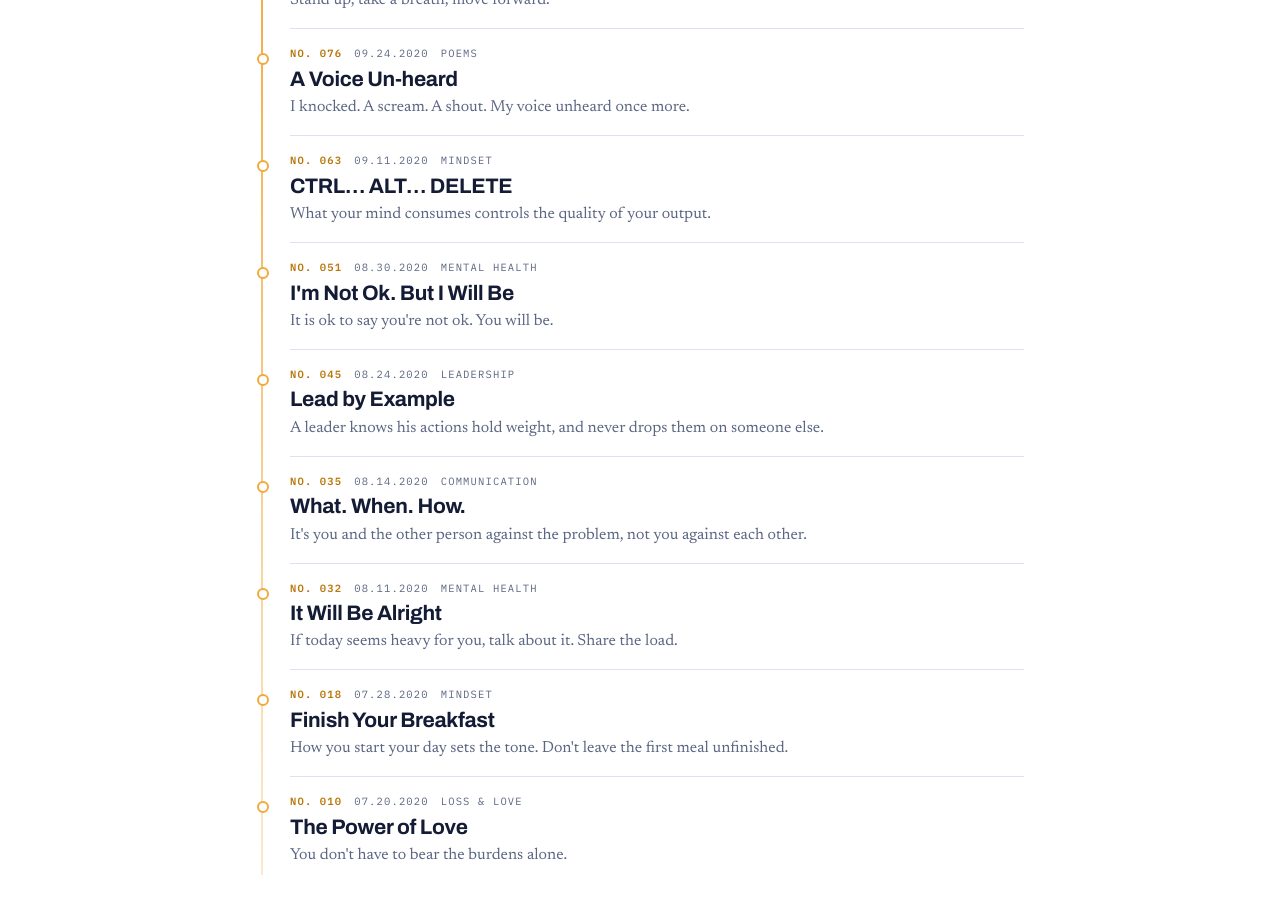
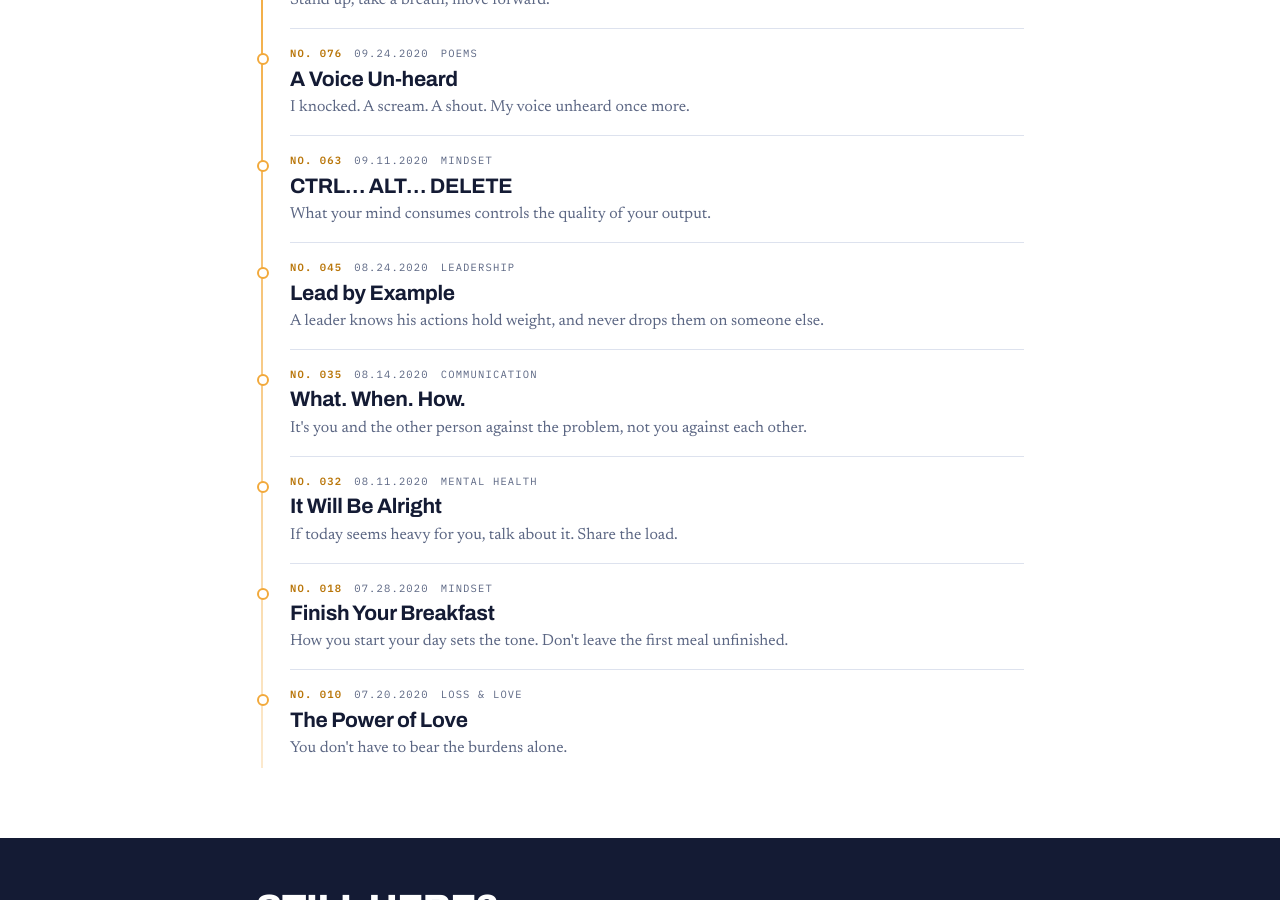
Before and after one commit to Mega-Prime/Mega-Prime.github.io, a Jekyll site: the page built from about.html, in a window 1280 px wide and 900 px high, scrolled down 1451 px. Built offline with Jekyll 4.4.1, drawn with Linux system fonts in a browser that asks for light colours; some of the changed lines change nothing that is shown.

Commit message:
Update Thought “2020-08-30-im-not-ok-but-i-will-be”

```diff
--- a/_posts/2020-08-30-im-not-ok-but-i-will-be.md
+++ b/_posts/2020-08-30-im-not-ok-but-i-will-be.md
@@ -1,15 +1,18 @@
 ---
-title: "I'm Not Ok. But I Will Be"
-topic: "Mental Health"
-summary: "It is ok to say you're not ok. You will be."
-pull: "I may be down, but I am not out. And nor are you."
-featured: true
+title: I'm Not Ok. But I Will Be
+date: 2020-08-30
+topic: Mental Health
+summary: It is ok to say you're not ok. You will be.
+pull: I may be down, but I am not out. And nor are you.
+featured: false
 comments: true
+cause: true
 ---
-Have you ever felt alone? Felt like the things you do aren't good enough? Sometimes you feel like you've been on the bench so long you don't know what to do to get back in the game. Feel like you're *not* ok? I get it.
 
-Today I feel that way, and maybe for a little while now I have felt this way. Often life throws you so many curve balls at once you don't know what to swing at. You feel this weight of uncertainty, or maybe there has been the loss of something, someone. You feel the highs drop so low. We are in a time of emotional, political, societal turmoil. *You're human. I get it.*
+Have you ever felt alone? Felt like the things you do aren't good enough? Sometimes you feel like you've been on the bench so long you don't know what to do to get back in the game. Feel like you're _not_ ok? I get it.
 
-But let me tell you something you may not hear, or may need to hear again. Everything will be alright. It is ok to say *"I'm not ok. But I will be."* You will be **ok** because you are ***strong. Persevered. Loved.*** I may be down, but I am not out — and nor are you.
+Today I feel that way, and maybe for a little while now I have felt this way. Often life throws you so many curve balls at once you don't know what to swing at. You feel this weight of uncertainty, or maybe there has been the loss of something, someone. You feel the highs drop so low. We are in a time of emotional, political, societal turmoil. _You're human. I get it._
 
-Today, *I am not ok*… **but I will be.**
+But let me tell you something you may not hear, or may need to hear again. Everything will be alright. It is ok to say _"I'm not ok. But I will be."_ You will be **ok** because you are **_strong. Persevered. Loved._** I may be down, but I am not out — and nor are you.
+
+Today, _I am not ok_… **but I will be.**
```
